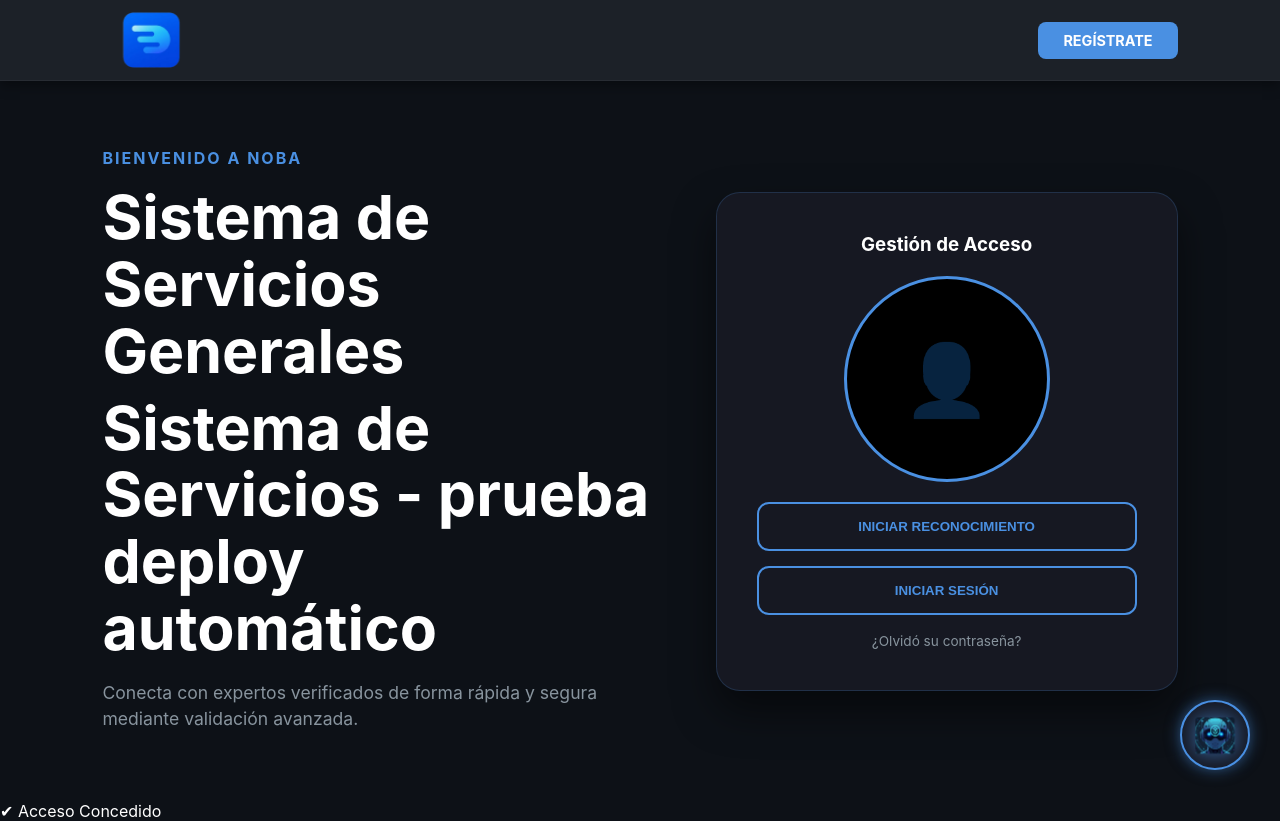
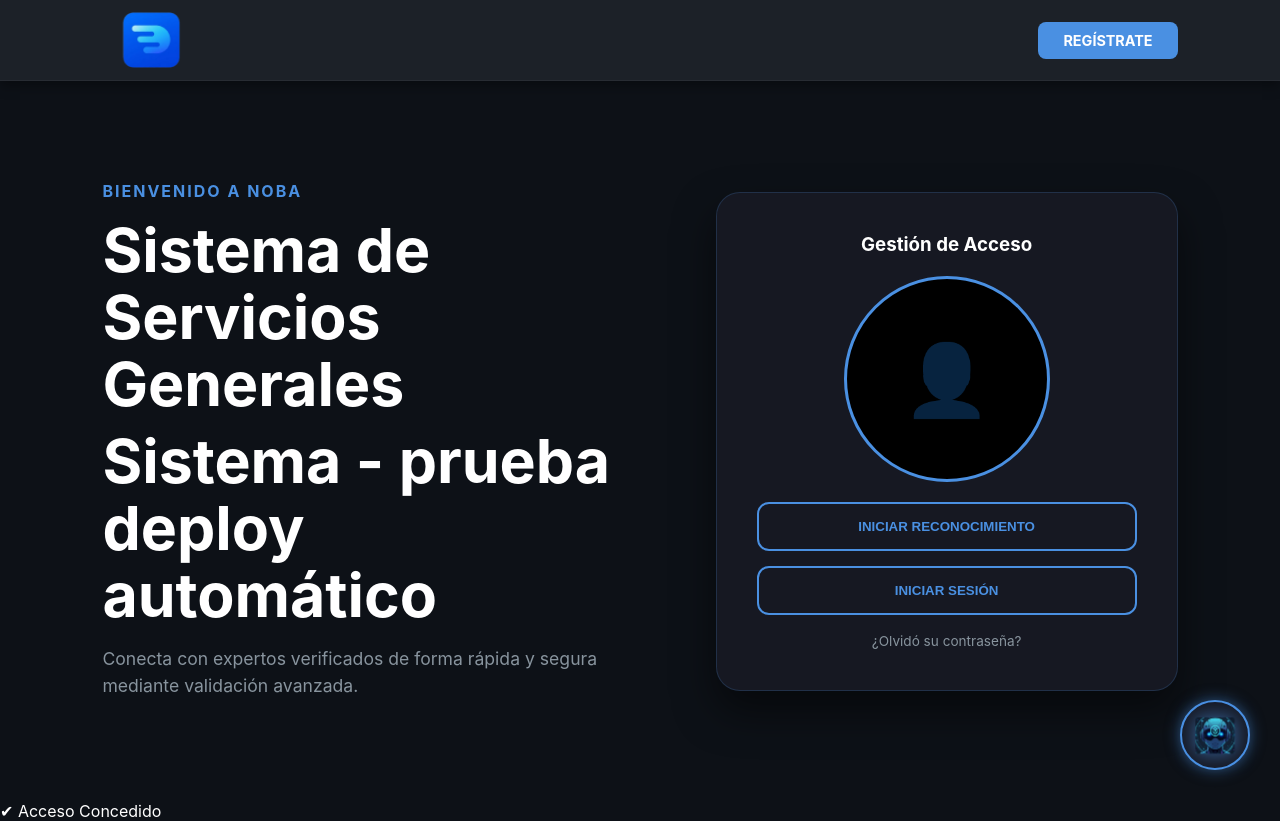
Before and after one commit to salaskaren/sistema_servicioss, a Flask app: page / in a window 1280 px wide. Run offline with Flask 3, Linux system fonts and the light colour scheme.

Commit message:
Prueba deploy automático

```diff
--- a/templates/index.html
+++ b/templates/index.html
@@ -59,7 +59,7 @@
         <div class="hero-content">
             <p class="subtitle">BIENVENIDO A NOBA</p>
             <h1>Sistema de <br>Servicios Generales</h1>
-            <h1>Sistema de Servicios - prueba deploy automático</h1>
+            <h1>Sistema  - prueba deploy automático</h1>
 
             <p class="description">
                 Conecta con expertos verificados de forma rápida y segura mediante validación avanzada.
@@ -75,7 +75,7 @@
             </div>
 
             <button class="btn-access" onclick="startScan()">INICIAR RECONOCIMIENTO</button>
-            <button class="btn-login-manual" onclick="location.href='{{ url_for('login_page') }}'">INICIAR SESIÓN</button>
+            <button class="btn-login-manual" onclick="location.href=''">INICIAR SESIÓN</button>
 
             <a href="#" class="link-alt">¿Olvidó su contraseña?</a>
         </div>
```
